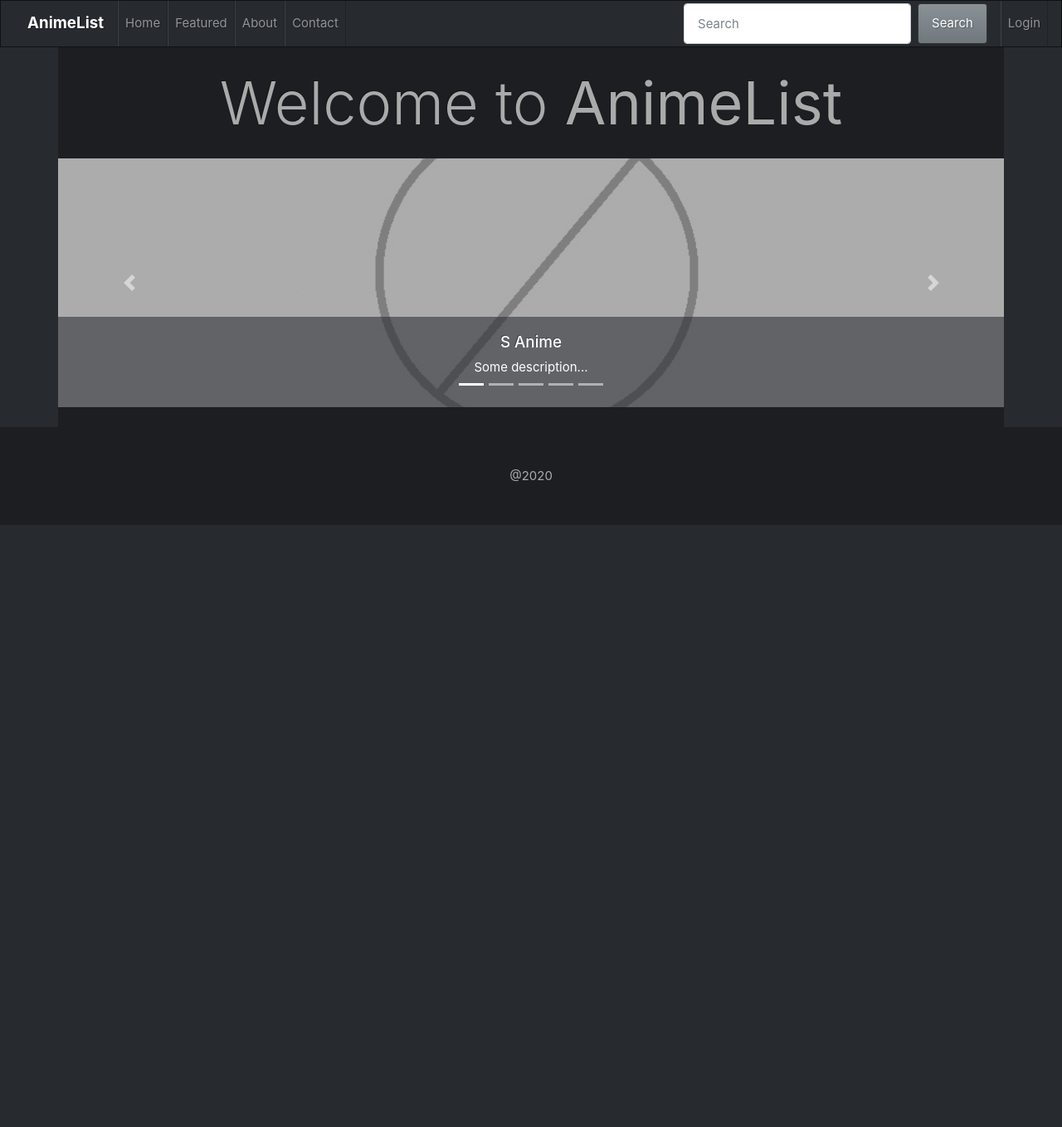
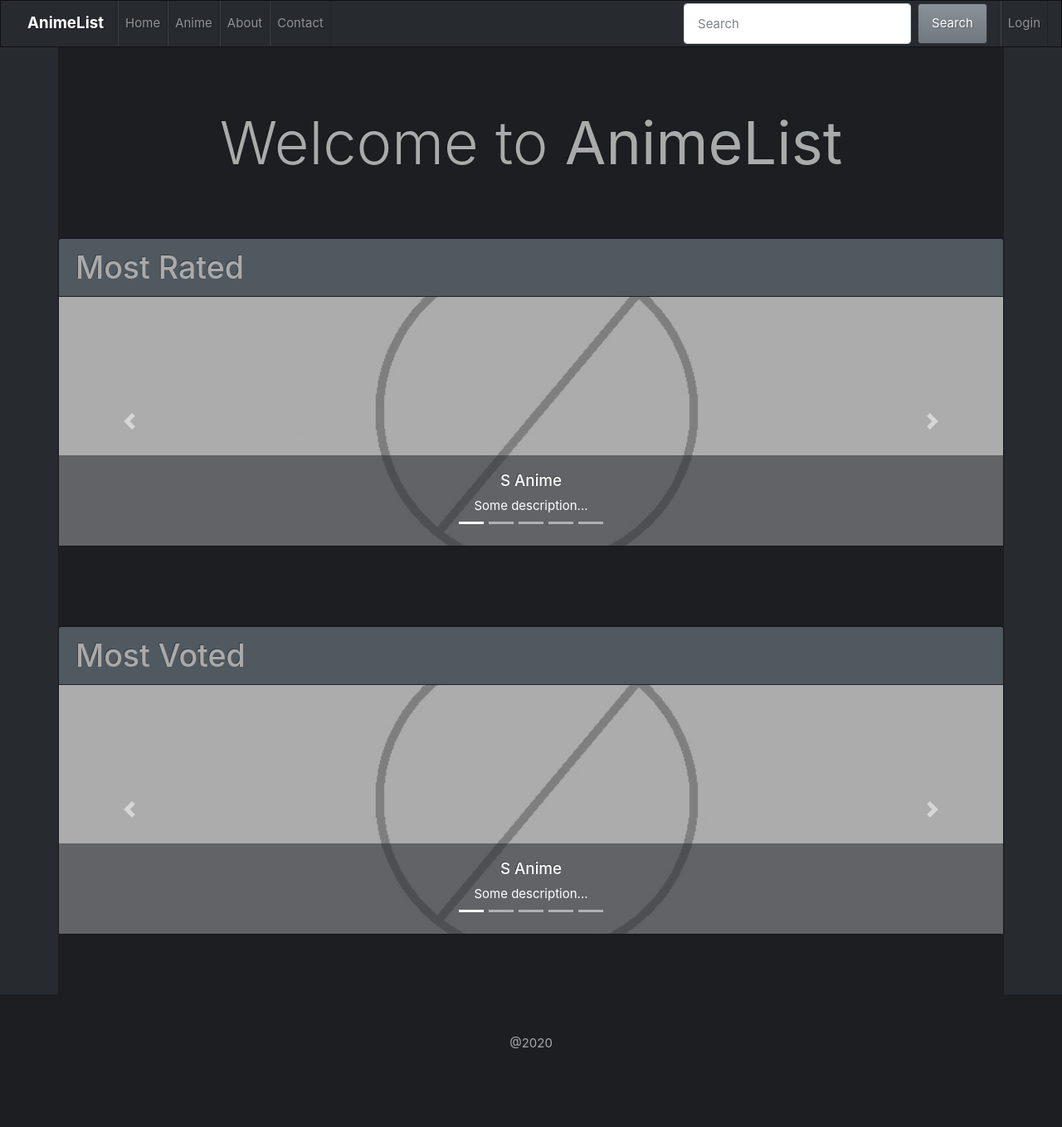
Before and after one commit to abel-haj/AnimeList, a Laravel app: page / in a window 1280 px wide. Shown: the whole page at 83% size. Before the commit the page ends 633 px from the top, so only its background shows below. Run offline with Laravel 8, Linux system fonts and the light colour scheme; data comes from the database, SQL or seed files in the repository.

Commit message:
major update

```diff
--- a/app/Http/Controllers/PagesController.php
+++ b/app/Http/Controllers/PagesController.php
@@ -15,12 +15,40 @@ class PagesController extends Controller
      */
     public function index()
     {
-        $anime = Anime::orderBy('anime_rating', 'desc')->limit(5)->get();
+        $rated_anime = Anime::orderBy('anime_rating', 'desc')
+        ->orderBy('created_at', 'desc')->limit(5)->get();
 
-        $title = 'Welcome to ';
+        $voted_anime = Anime::orderBy('anime_votes', 'desc')
+        ->orderBy('created_at', 'desc')->limit(5)->get();
+
+        $title = 'Welcome';
         return view('pages.home')->with([
             'title' => $title,
-            'f_anime' => $anime
+            'r_anime' => $rated_anime,
+            'v_anime' => $voted_anime
+            ]);
+    }
+
+    public function anime()
+    {
+        $all_anime =DB::Table('animes')->orderBy('anime_name', 'asc')
+        ->paginate(15);
+
+        $title = 'Browse All Anime';
+        return view('pages.anime')->with([
+            'title' => $title,
+            'all_anime' => $all_anime
+            ]);
+    }
+
+    public function display($id)
+    {
+        $anime = Anime::find($id);
+
+        $title = $anime->anime_name;
+        return view('pages.display')->with([
+            'title' => $title,
+            'anime' => $anime
             ]);
     }
 
--- a/resources/views/anime/create.blade.php
+++ b/resources/views/anime/create.blade.php
@@ -16,7 +16,7 @@
 			<div class="card m-auto d-block">
 				<div class="card-header bg-success text-white"><h3>{{ __('New Anime') }}</h3></div>
 				<div class="card-body">
-				<form action="{{ route('anime.store') }}" method="POST" charset="utf-8" enctype="multipart/data">
+				<form action="{{ route('anime.store') }}" method="POST" charset="utf-8" enctype="multipart/form-data">
 				{{ csrf_field() }}
 					<fieldset>
 						<div class="form-group ">
--- a/resources/views/layouts/app.blade.php
+++ b/resources/views/layouts/app.blade.php
@@ -7,7 +7,7 @@
     <!-- CSRF Token -->
     <meta name="csrf-token" content="{{ csrf_token() }}">
 
-    <title>{{ config('app.name', 'Laravel') }}</title>
+    <title>@if (isset($title)) {{ $title.' - ' }} @endif {{ config('app.name', 'Laravel') }}</title>
 
     <!-- Scripts -->
     <script src="{{ asset('js/app.js') }}" defer></script>
@@ -29,13 +29,17 @@
     <!-- <script type="application/javascript" src="{{ asset('js/owl.carousel.min.js') }}" defer></script> -->
     <style>
         .bg-darker {background-color:#1c1e22;}
+        html, body, div#app {height:100%;}
+        /* main, main > div.container {min-height:100%} */
+        main {min-height:80%}
+        footer {height:20%}
     </style>
     @yield('style')
 </head>
 <body>
     <div id="app">
     <nav class="navbar navbar-expand-lg navbar-dark bg-dark">
-        <a class="navbar-brand font-weight-bold" href="#">{{ config('app.name', 'Laravel') }}</a>
+        <a class="navbar-brand font-weight-bold" href="{{ route('home') }}">{{ config('app.name', 'Laravel') }}</a>
         <button class="navbar-toggler" type="button" data-toggle="collapse" data-target="#navbarColor02" aria-controls="navbarColor02" aria-expanded="false" aria-label="{{ __('Toggle navigation') }}">
             <span class="navbar-toggler-icon"></span>
         </button>
@@ -49,9 +53,9 @@
                 @endif
                 </a>
             </li>
-            <li class="nav-item {{ (strpos(Route::currentRouteName(), 'featured') === 0) ? 'active' : '' }}">
-                <a class="nav-link" href="#">{{ __('Featured') }}
-                @if (strpos(Route::currentRouteName(), 'featured') === 0)
+            <li class="nav-item {{ (strpos(Route::currentRouteName(), 'anime') === 0) ? 'active' : '' }}">
+                <a class="nav-link" href="{{ route('anime') }}">{{ __('Anime') }}
+                @if (strpos(Route::currentRouteName(), 'anime') === 0)
                     <span class='sr-only'>(current)</span>
                 @endif
                 </a>
--- a/resources/views/pages/contact.blade.php
+++ b/resources/views/pages/contact.blade.php
@@ -2,7 +2,7 @@
 
 @section('content')
 
-<div class="container bg-darker text-center py-4">
+<div class="container bg-darker text-center py-4" style="">
     <div class="row">
         <div class="col-md-12">
             <h1 class="display-3 text-bold">Contact information</h1>
--- a/resources/views/pages/home.blade.php
+++ b/resources/views/pages/home.blade.php
@@ -17,23 +17,25 @@
 @section('content')
 <div class="container bg-darker py-4">
     <div class="row mb-3">
-        <div class="col-md-12">
+        <div class="col-md-12 my-5">
             <h1 class="display-3 text-center text-bold">Welcome to
             <span class="font-weight-normal">AnimeList</span></h1>
         </div>
     </div>
     <div class="row">
-    @if (count($f_anime) > 0)
-        <div class="w-100">
+    @if (count($r_anime) > 0)
+        <div class="card w-100 mb-5">
+        <h1 class="card-header">Most Rated</h1>
         <div id="carouselExampleIndicators" class="carousel slide" data-ride="carousel">
             <ol class="carousel-indicators">
-            @foreach ($f_anime as $i=>$anime)
+            @foreach ($r_anime as $i=>$anime)
                 <li data-target="#carouselExampleIndicators" data-slide-to="{{ $i }}"
                 class="@if ($i == 0) active @endif"></li>
             @endforeach
             </ol>
             <div class="carousel-inner">
-            @foreach ($f_anime as $i=>$a)
+            @foreach ($r_anime as $i=>$a)
+                <a href="{{ route('display', $a->anime_id) }}" title="{{ $a->anime_name }}">
                 <div class="carousel-item @if ($i == 0) active @endif">
                     <img class="carousel-image d-block w-100 h-100"
                     src="{{ asset('images/featured/'.$a->anime_featured_image) }}" alt="{{ $a->anime_name }}">
@@ -42,6 +44,7 @@
                         <p class="text-truncate">{{ $a->anime_description }}</p>
                     </div>
                 </div>
+                </a>
             @endforeach
             </div>
             <a class="carousel-control-prev" href="#carouselExampleIndicators" role="button" data-slide="prev">
@@ -57,7 +60,49 @@
     @else
         <div class="col-md-8 offset-md-2">
             <p class="h3 text-center">
-                No featured to display here yet.
+                No rated anime to display here yet.
+            </p>
+        </div>
+    @endif
+    </div>
+
+    <div class="row">
+    @if (count($v_anime) > 0)
+        <div class="card w-100 my-5">
+        <h1 class="card-header">Most Voted</h1>
+        <div id="carouselExampleIndicators2" class="carousel slide" data-ride="carousel">
+            <ol class="carousel-indicators">
+            @foreach ($v_anime as $i=>$anime)
+                <li data-target="#carouselExampleIndicators2" data-slide-to="{{ $i }}"
+                class="@if ($i == 0) active @endif"></li>
+            @endforeach
+            </ol>
+            <div class="carousel-inner">
+            @foreach ($v_anime as $i=>$a)
+                <div class="carousel-item @if ($i == 0) active @endif">
+                    <img class="carousel-image d-block w-100 h-100"
+                    src="{{ asset('images/featured/'.$a->anime_featured_image) }}" alt="{{ $a->anime_name }}">
+                    <div class="carousel-caption d-none d-md-block bg-dark-transparent">
+                        <h5>{{ $a->anime_name }}</h5>
+                        <p class="text-truncate">{{ $a->anime_description }}</p>
+                    </div>
+                </div>
+            @endforeach
+            </div>
+            <a class="carousel-control-prev" href="#carouselExampleIndicators2" role="button" data-slide="prev">
+                <span class="carousel-control-prev-icon" aria-hidden="true"></span>
+                <span class="sr-only">{{ __('Previous') }}</span>
+            </a>
+            <a class="carousel-control-next" href="#carouselExampleIndicators2" role="button" data-slide="next">
+                <span class="carousel-control-next-icon" aria-hidden="true"></span>
+                <span class="sr-only">{{ __('Next') }}</span>
+            </a>
+            </div>
+        </div>
+    @else
+        <div class="col-md-8 offset-md-2">
+            <p class="h3 text-center">
+                No rated anime to display here yet.
             </p>
         </div>
     @endif
--- a/routes/web.php
+++ b/routes/web.php
@@ -19,6 +19,8 @@ use Illuminate\Support\Facades\Route;
 
 Route::get('/', 'PagesController@index');
 Route::get('/home', 'PagesController@index')->name('home');
+Route::get('/anime', 'PagesController@anime')->name('anime');
+Route::get('/anime/{id}', 'PagesController@display')->name('display');
 Route::get('/about', 'PagesController@about')->name('about');
 Route::get('/contact', 'PagesController@contact')->name('contact');
 
@@ -29,5 +31,3 @@ Route::get('/admin/manage', 'DashboardController@manage')->name('manage');
 Auth::routes(['register' => false]);
 
 Route::resource('admin/anime', 'AnimeController');
-
-//Route::get('/admin/dashboard', 'DashboardController@index');
```
Also changed, not shown: app/Http/Controllers/AnimeController.php (+47 -4 lines), database/seeds/AnimeSeeder.php (+6 -6 lines), resources/views/admin/dashboard.blade.php (+8 -8 lines), resources/views/anime/index.blade.php (+9 -3 lines).
